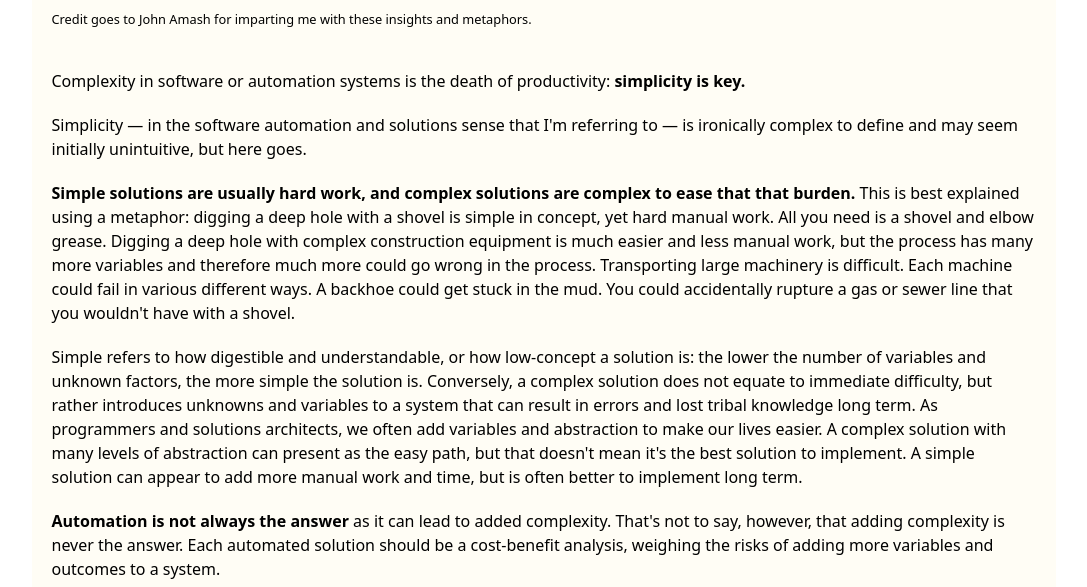
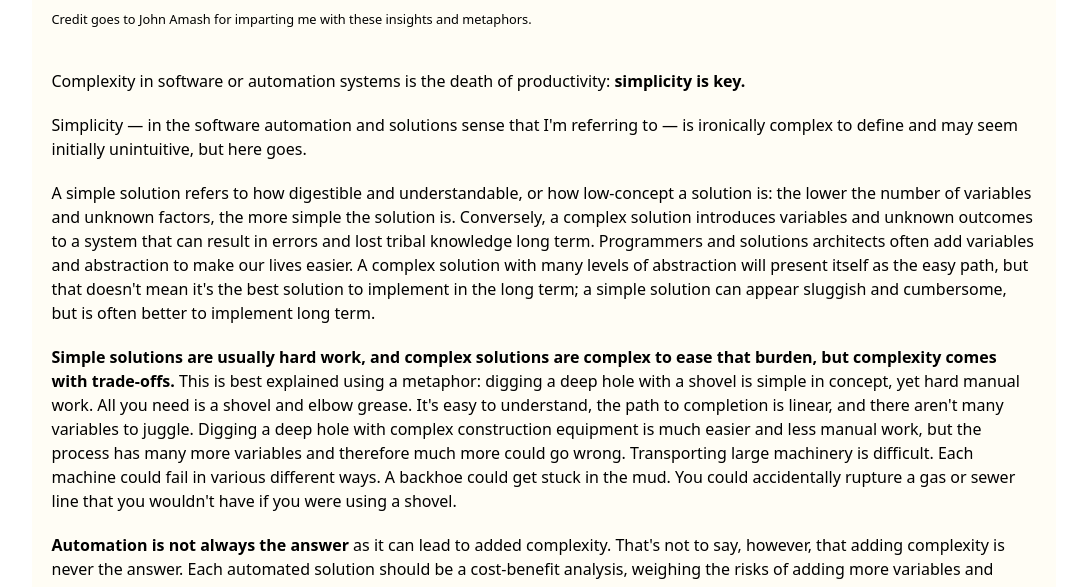
Before and after one commit to TheDunco/personal-site-fundamentals, a website: page public/blog/simplicity.html in a window 1280 px wide. Shown: the part 151-738 px from the top of the page, without its empty margins (89-1176 px from the left). Drawn offline with Linux system fonts and the light colour scheme.

Commit message:
Reorganize and reword

```diff
--- a/public/blog/simplicity.html
+++ b/public/blog/simplicity.html
@@ -25,32 +25,32 @@
         initially unintuitive, but here goes.
       </p>
       <p>
+        A simple solution refers to how digestible and understandable, or how
+        low-concept a solution is: the lower the number of variables and unknown
+        factors, the more simple the solution is. Conversely, a complex solution
+        introduces variables and unknown outcomes to a system that can result in
+        errors and lost tribal knowledge long term. Programmers and solutions
+        architects often add variables and abstraction to make our lives easier.
+        A complex solution with many levels of abstraction will present itself
+        as the easy path, but that doesn't mean it's the best solution to
+        implement in the long term; a simple solution can appear sluggish and
+        cumbersome, but is often better to implement long term.
+      </p>
+      <p>
         <b>
           Simple solutions are usually hard work, and complex solutions are
-          complex to ease that that burden.
+          complex to ease that burden, but complexity comes with trade-offs.
         </b>
         This is best explained using a metaphor: digging a deep hole with a
         shovel is simple in concept, yet hard manual work. All you need is a
-        shovel and elbow grease. Digging a deep hole with complex construction
-        equipment is much easier and less manual work, but the process has many
-        more variables and therefore much more could go wrong in the process.
-        Transporting large machinery is difficult. Each machine could fail in
-        various different ways. A backhoe could get stuck in the mud. You could
-        accidentally rupture a gas or sewer line that you wouldn't have with a
-        shovel.
-      </p>
-      <p>
-        Simple refers to how digestible and understandable, or how low-concept a
-        solution is: the lower the number of variables and unknown factors, the
-        more simple the solution is. Conversely, a complex solution does not
-        equate to immediate difficulty, but rather introduces unknowns and
-        variables to a system that can result in errors and lost tribal
-        knowledge long term. As programmers and solutions architects, we often
-        add variables and abstraction to make our lives easier. A complex
-        solution with many levels of abstraction can present as the easy path,
-        but that doesn't mean it's the best solution to implement. A simple
-        solution can appear to add more manual work and time, but is often
-        better to implement long term.
+        shovel and elbow grease. It's easy to understand, the path to completion
+        is linear, and there aren't many variables to juggle. Digging a deep
+        hole with complex construction equipment is much easier and less manual
+        work, but the process has many more variables and therefore much more
+        could go wrong. Transporting large machinery is difficult. Each machine
+        could fail in various different ways. A backhoe could get stuck in the
+        mud. You could accidentally rupture a gas or sewer line that you
+        wouldn't have if you were using a shovel.
       </p>
       <p>
         <b>Automation is not always the answer</b> as it can lead to added
```
